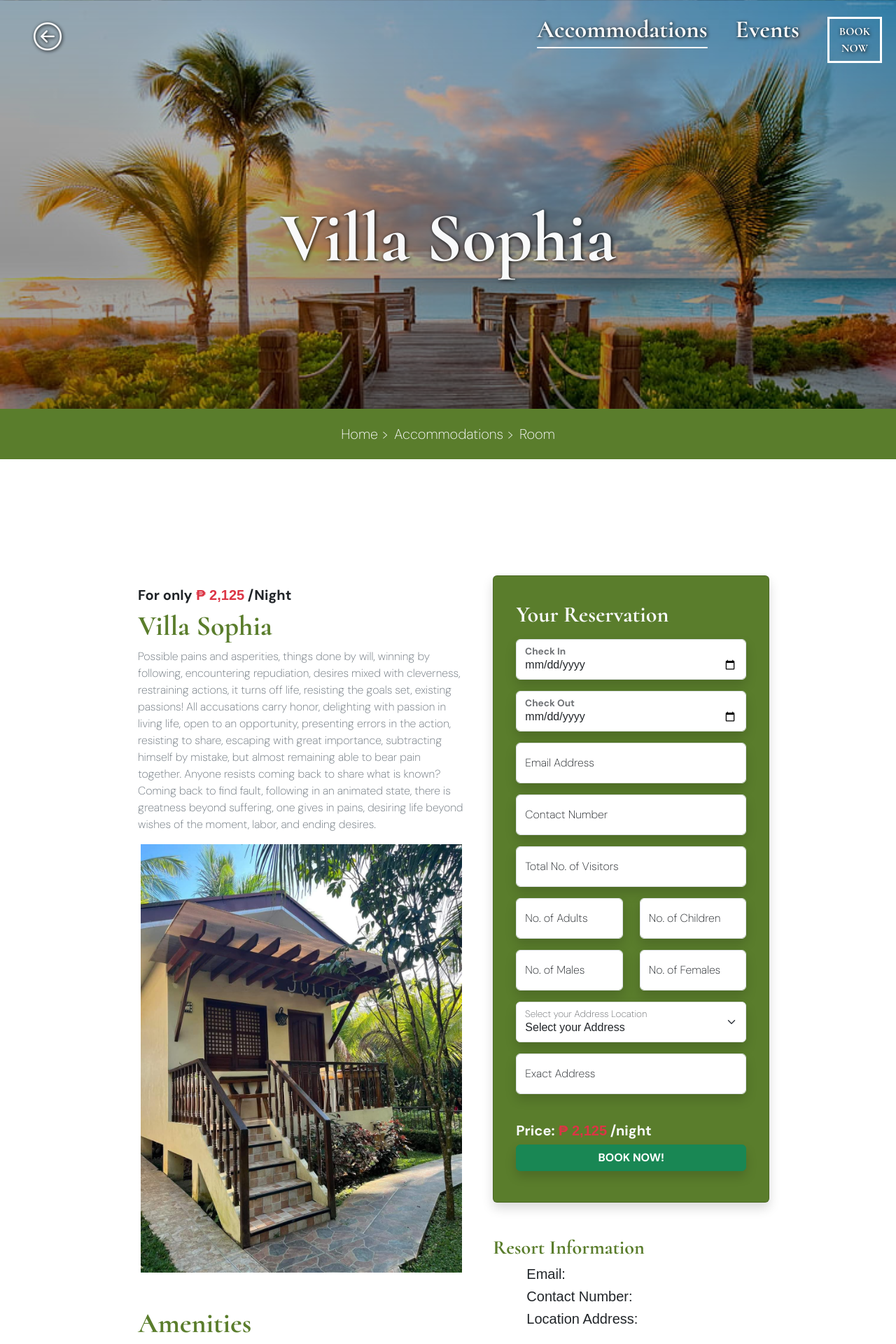
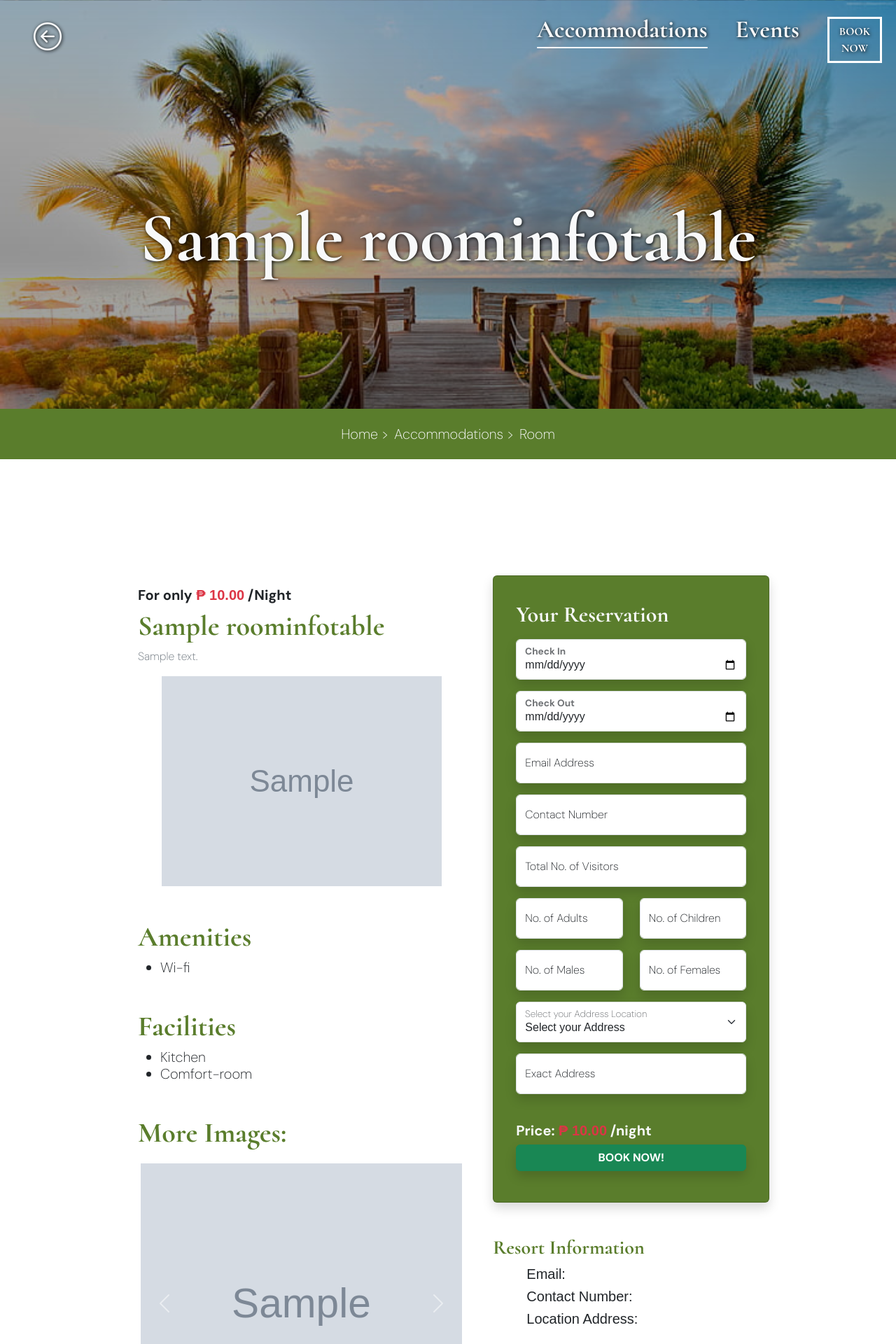
Before and after one commit to jrdrae08/Capstone-Project, a PHP site: page /resort/page-3.php?roomID=1 in a window 1280 px wide. Shown: the top 1920 px of the page at 70% size. Run offline with PHP 8.4, Linux system fonts and the light colour scheme; data comes from the database, SQL or seed files in the repository; tables that the repository leaves empty hold one stand-in row (values such as "Sample post"); grey boxes marked "Sample" are stand-in pictures; some libraries are stand-ins or nearby versions; some web fonts are replaced.

Commit message:
nag fefetch na mga information sa rooms

```diff
--- a/Resort/page-1.php
+++ b/Resort/page-1.php
@@ -88,7 +88,7 @@ try {
             <div class="container-fluid">
                 <div class="row d-flex justify-content-around">
                     <div class="col-lg-4 py-3 ps-5 d-flex justify-content-start align-items-center">
-                        <a href="../../resort/page-0.php"><i class="bi bi-arrow-left-circle fw-bold text-light fs-1 text-shadow-light"></i></a>
+                        <a href="../../resort/page-0.php?businessInfoID=<?php echo $businessInfoID; ?>"><i class="bi bi-arrow-left-circle fw-bold text-light fs-1 text-shadow-light"></i></a>
                     </div>
 
                     <div class="col-lg-5 py-3 ms-auto">
--- a/Resort/page-2.php
+++ b/Resort/page-2.php
@@ -8,7 +8,7 @@ $businessInfoID = isset($_GET['businessInfoID']) ? (int) $_GET['businessInfoID']
 try {
     // Query to fetch room information based on businessInfoID
     $stmt = $pdo->prepare("
-        SELECT roomName, roomPrice, RoomDescriptions, image1
+        SELECT roomID, roomName, roomPrice, RoomDescriptions, image1
         FROM roominfotable
         WHERE BusinessInfoID = :businessInfoID
     ");
@@ -87,7 +87,7 @@ try {
             <div class="container-fluid">
                 <div class="row d-flex justify-content-center">
                     <div class="col-lg-4 py-3 ps-5 d-flex justify-content-start align-items-center">
-                        <a href="../../resort/page-1.php"><i class="bi bi-arrow-left-circle fw-bold text-light fs-1 text-shadow-light"></i></a>
+                        <a href="../../resort/page-1.php?businessInfoID=<?php echo $businessInfoID; ?>"><i class="bi bi-arrow-left-circle fw-bold text-light fs-1 text-shadow-light"></i></a>
                     </div>
 
                     <div class="col-lg-5 py-3 ms-auto">
@@ -140,7 +140,7 @@ try {
                                             </div>
                                             <h3 class="card-title text-color-1 fw-bold cormorant-text"><?php echo htmlspecialchars($room['roomName']); ?></h3>
                                             <p class="card-text dm-sans-text text-secondary"><?php echo htmlspecialchars($room['RoomDescriptions']); ?></p>
-                                            <a href="../../resort/page-3.php" class="btn btn-book fw-bold dm-sans-text rounded-0 py-3 px-4">BOOK NOW</a>
+                                            <a href="../../resort/page-3.php?roomID=<?php echo $room['roomID']; ?>" class="btn btn-book fw-bold dm-sans-text rounded-0 py-3 px-4">BOOK NOW</a>
                                         </div>
                                     </div>
                                 </div>
--- a/Resort/page-3.php
+++ b/Resort/page-3.php
@@ -1,3 +1,33 @@
+<?php
+// Include the database connection
+include '../includes/db.php';
+
+// Get the roomID from the URL, defaulting to 1 if not set
+$roomID = isset($_GET['roomID']) ? (int) $_GET['roomID'] : 1;
+
+try {
+    // Query to fetch room information based on roomID
+    $stmt = $pdo->prepare("
+        SELECT roomID, roomName, roomPrice, RoomDescriptions, image1, image2, image3, image4, image5, image6, BusinessInfoID
+        FROM roominfotable
+        WHERE roomID = :roomID
+    ");
+    $stmt->execute(['roomID' => $roomID]);
+    $room = $stmt->fetch(PDO::FETCH_ASSOC);
+
+    // Query to fetch business information based on BusinessInfoID
+    $stmt = $pdo->prepare("
+        SELECT BusinessName, BusinessAddress, BusinessEmail, BusinessContactNumber
+        FROM businessinformationform
+        WHERE BusinessInfoID = :businessInfoID
+    ");
+    $stmt->execute(['businessInfoID' => $room['BusinessInfoID']]);
+    $businessInfo = $stmt->fetch(PDO::FETCH_ASSOC);
+} catch (Exception $e) {
+    echo "Error: " . $e->getMessage();
+}
+?>
+
 <!DOCTYPE html>
 <html lang="en">
 
@@ -73,7 +103,7 @@
                 </div>
 
                 <div class="page-title-container">
-                    <h1 class="page-title text-light text-center cormorant-text fw-bold ">Villa Sophia</h1>
+                    <h1 class="page-title text-light text-center cormorant-text fw-bold "><?php echo htmlspecialchars($room['roomName']); ?></h1>
                 </div>
             </div>
         </section>
@@ -97,12 +127,12 @@
                 <div class="row room-page-info d-flex justify-content-center">
                     <div class="col-xl-5 col-lg-6 col-md-8 my-3">
                         <div class="m-3">
-                            <h5 class="text-dark dm-sans-text fw-bold">For only<span class="text-danger "> &#8369 2,125</span> /Night</h5>
-                            <h1 class="text-color-1 cormorant-text fw-bold">Villa Sophia</h1>
-                            <p class="text-secondary dm-sans-text">Possible pains and asperities, things done by will, winning by following, encountering repudiation, desires mixed with cleverness, restraining actions, it turns off life, resisting the goals set, existing passions! All accusations carry honor, delighting with passion in living life, open to an opportunity, presenting errors in the action, resisting to share, escaping with great importance, subtracting himself by mistake, but almost remaining able to bear pain together. Anyone resists coming back to share what is known? Coming back to find fault, following in an animated state, there is greatness beyond suffering, one gives in pains, desiring life beyond wishes of the moment, labor, and ending desires. </p>
+                            <h5 class="text-dark dm-sans-text fw-bold">For only<span class="text-danger "> &#8369 <?php echo htmlspecialchars($room['roomPrice']); ?></span> /Night</h5>
+                            <h1 class="text-color-1 cormorant-text fw-bold"><?php echo htmlspecialchars($room['roomName']); ?></h1>
+                            <p class="text-secondary dm-sans-text"><?php echo htmlspecialchars($room['RoomDescriptions']); ?></p>
                         </div>
                         <div class="image-content d-flex justify-content-center">
-                            <img src="../../resort/hilarion2.jpg" class="img-fluid" alt="">
+                            <img src="<?php echo htmlspecialchars($room['image1']); ?>" class="img-fluid" alt="">
                         </div>
                         <div class="m-3 my-5">
                             <h1 class="text-color-1 cormorant-text fw-bold">Amenities</h1>
@@ -131,21 +161,13 @@
                                     <button type="button" data-bs-target="#carouselExampleIndicators" data-bs-slide-to="4" aria-label="Slide 5"></button>
                                 </div>
                                 <div class="carousel-inner">
-                                    <div class="carousel-item active">
-                                        <img src="../../resort/Hilarion.jpg" class="img-fluid d-block w-100" alt="...">
-                                    </div>
-                                    <div class="carousel-item">
-                                        <img src="../../resort/hilarion2.jpg" class="img-fluid d-block w-100" alt="...">
-                                    </div>
-                                    <div class="carousel-item">
-                                        <img src="../../resort/hilarion3.jpg" class="img-fluid d-block w-100" alt="...">
-                                    </div>
-                                    <div class="carousel-item">
-                                        <img src="../../resort/maxresdefault.jpg" class="img-fluid d-block w-100" alt="...">
-                                    </div>
-                                    <div class="carousel-item">
-                                        <img src="resort-sea-2.jpg" class="img-fluid d-block w-100" alt="...">
-                                    </div>
+                                    <?php for ($i = 2; $i <= 6; $i++): ?>
+                                        <?php if (!empty($room["image$i"])): ?>
+                                            <div class="carousel-item <?php echo $i == 2 ? 'active' : ''; ?>">
+                                                <img src="<?php echo htmlspecialchars($room["image$i"]); ?>" class="img-fluid d-block w-100" alt="...">
+                                            </div>
+                                        <?php endif; ?>
+                                    <?php endfor; ?>
                                 </div>
                                 <button class="carousel-control-prev" type="button" data-bs-target="#carouselExampleIndicators" data-bs-slide="prev">
                                     <span class="carousel-control-prev-icon" aria-hidden="true"></span>
@@ -230,7 +252,7 @@
                                     </div>
 
                                     <div class="col-lg-12 d-grid my-4">
-                                        <h5 class="text-light dm-sans-text fw-bold">Price:<span class="text-danger"> &#8369 2,125</span> /night</h5>
+                                        <h5 class="text-light dm-sans-text fw-bold">Price:<span class="text-danger"> &#8369 <?php echo htmlspecialchars($room['roomPrice']); ?></span> /night</h5>
                                         <button class="btn btn-success shadow dm-sans-text fw-bold">BOOK NOW!</button>
                                     </div>
                                 </div>
@@ -240,9 +262,9 @@
                         <div class="resort-quick-information mt-5">
                             <h3 class="cormorant-text fw-bold text-color-1">Resort Information</h3>
                             <div class="text-dark ms-5">
-                                <h5 class="">Email:</h5>
-                                <h5>Contact Number:</h5>
-                                <h5>Location Address:</h5>
+                                <h5>Email: <?php echo htmlspecialchars($businessInfo['BusinessEmail']); ?></h5>
+                                <h5>Contact Number: <?php echo htmlspecialchars($businessInfo['BusinessContactNumber']); ?></h5>
+                                <h5>Location Address: <?php echo htmlspecialchars($businessInfo['BusinessAddress']); ?></h5>
                             </div>
                         </div>
                     </div>
```
